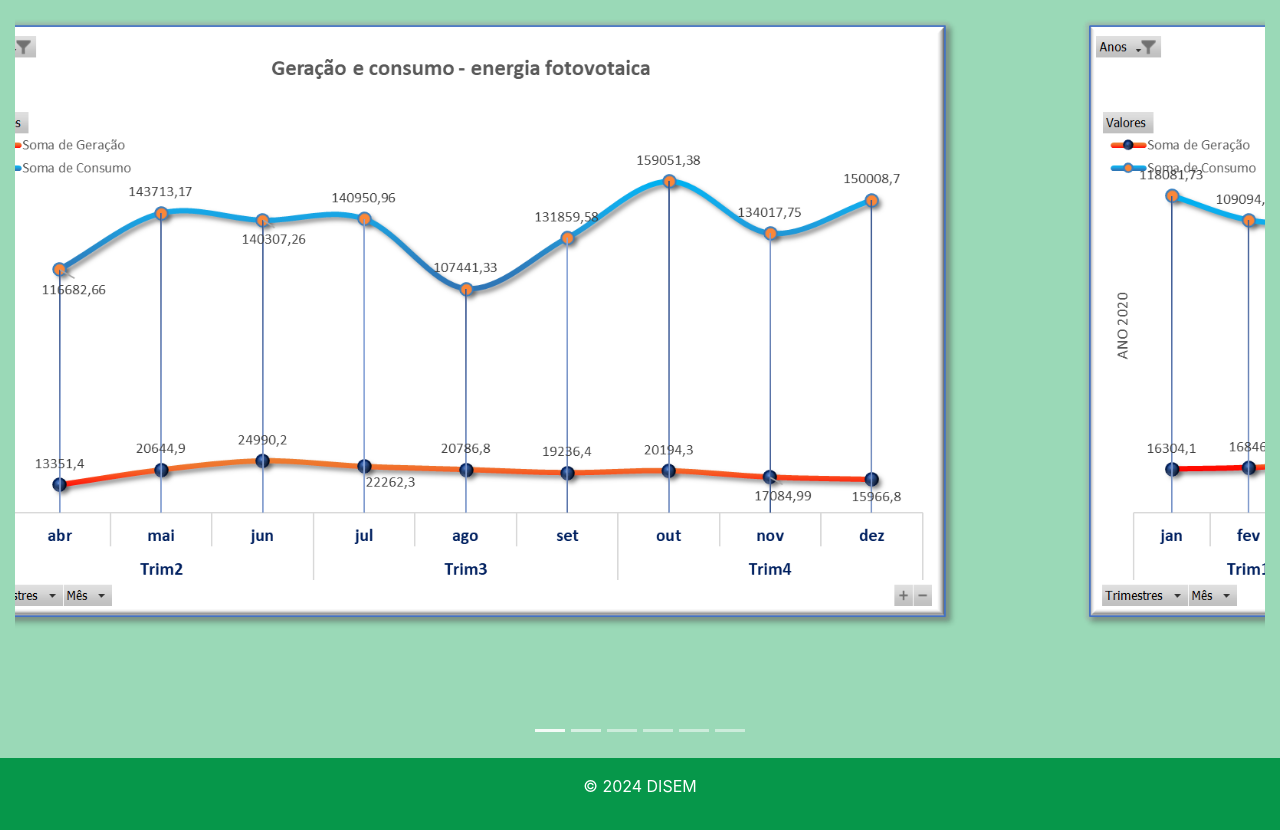
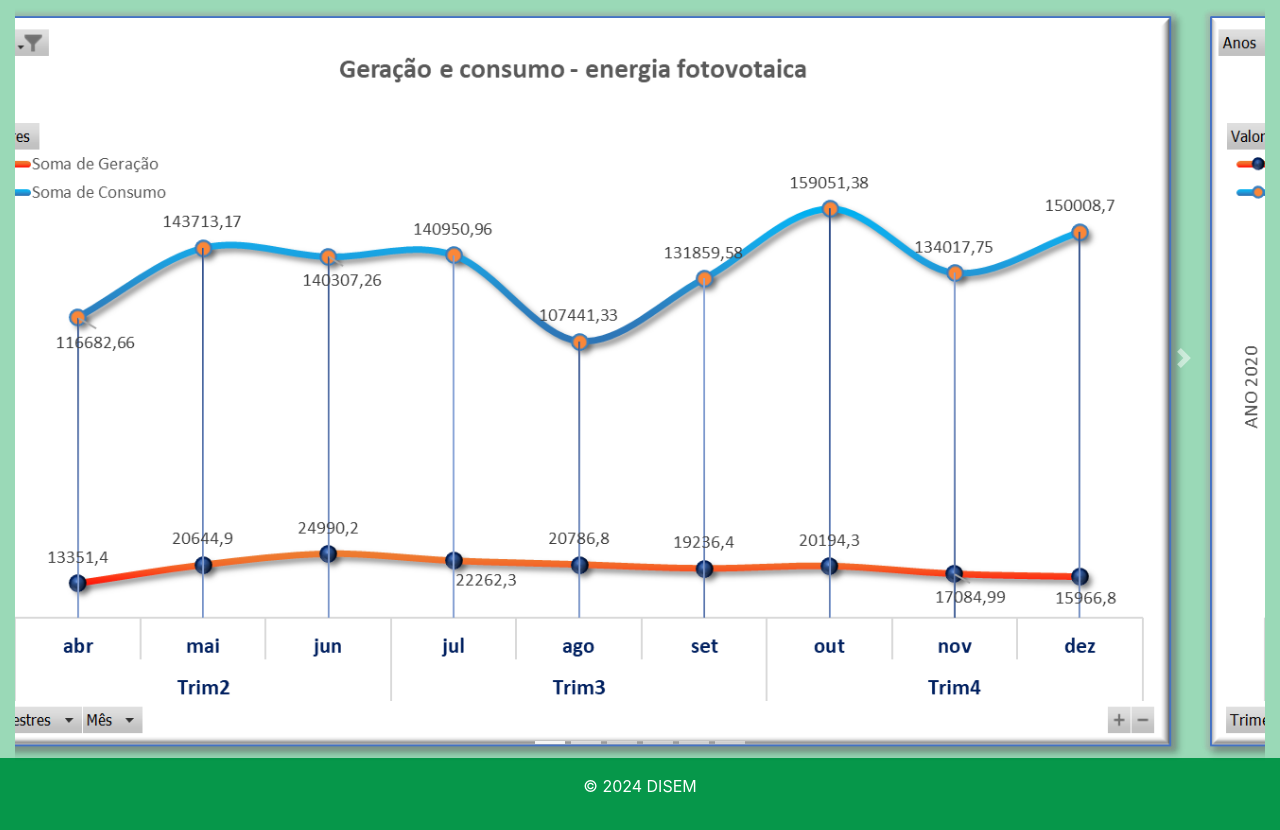
Before and after one commit to WemellyNunes/geracao-fotovotaica, a plain HTML site: page index.html in a window 1280 px wide. Shown: the part 118-948 px from the top of the page. Drawn offline with nearby package versions, Linux system fonts and the light colour scheme; a web font is replaced by a local one.

Commit message:
Update styles.css

```diff
--- a/styles.css
+++ b/styles.css
@@ -70,13 +70,14 @@ body {
 
 .carousel-item {
   transition: opacity 1s ease-in-out;
-  max-width: 90%;
+  max-width: 100%;
   height: auto;
 }
 
 
 .carousel-item img {
-    max-width: 90%; /* Reduzido de 100% para 90% */
+  max-width: 100%;
+  height: auto;/* Reduzido de 100% para 90% */
 }
 
 .subtitulo {
```
